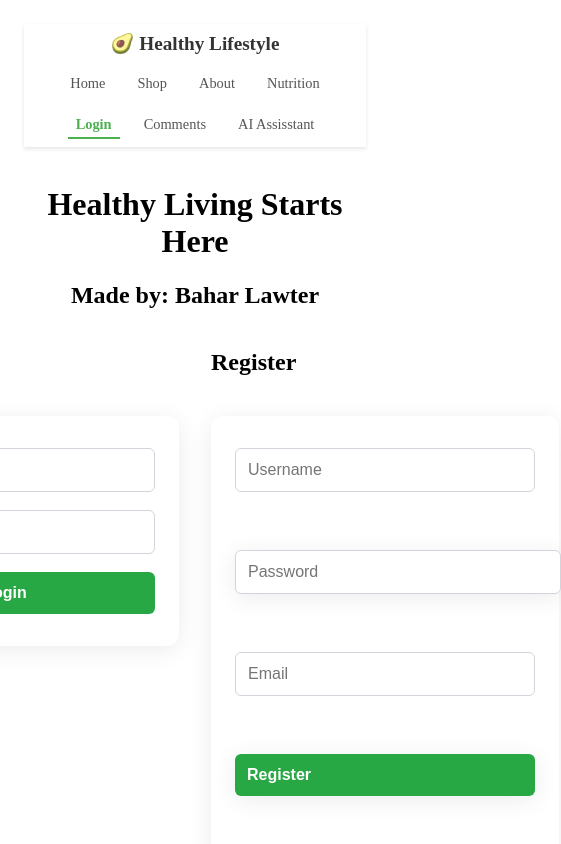
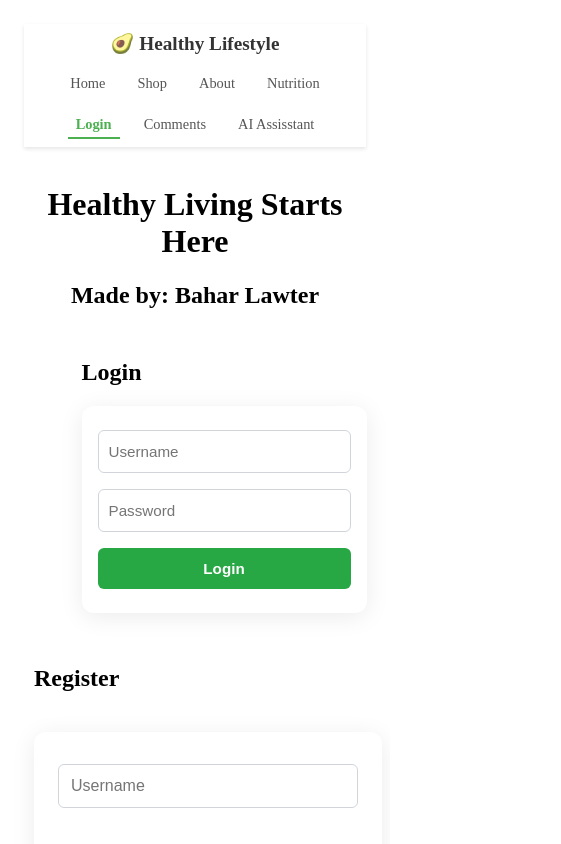
Before and after one commit to baharlawter/Health_Lifestyle_App, a React (Vite) app in the folder FrontEnd/: page /authPage in a window 390 px wide. Shown: the top 844 px of the page, 561 px wide, since content can reach past the window. Built offline with nearby package versions, Linux system fonts and the light colour scheme.

Commit message:
tried differnt verision. Still not resolved a problem. But backend is connected. somenting is going on with Google Gemini

```diff
--- a/FrontEnd/src/components/AuthPage/Login/Login.css
+++ b/FrontEnd/src/components/AuthPage/Login/Login.css
@@ -1,3 +1,4 @@
+/* Base styles */
 .login-form {
   animation: fadeIn 1s ease;
   max-width: 350px;
@@ -8,8 +9,8 @@
   box-shadow: 0 4px 24px rgba(0, 0, 0, 0.08);
   display: flex;
   flex-direction: column;
-  gap: 18px;
-  width: 300px;
+  gap: 40px;
+  width: 90%;
 }
 
 @keyframes fadeIn {
@@ -29,6 +30,8 @@
   border-radius: 6px;
   font-size: 1rem;
   transition: border-color 0.2s;
+  width: 100%;
+  box-sizing: border-box;
 }
 
 .login-form input:focus {
@@ -46,6 +49,8 @@
   font-weight: 600;
   cursor: pointer;
   transition: background 0.2s;
+  width: 100%;
+  box-sizing: border-box;
 }
 
 .login-form button:hover {
@@ -59,3 +64,104 @@
   min-height: 22px;
   text-align: center;
 }
+
+/* Auth container for stacking forms */
+.auth-container {
+  display: flex;
+  flex-direction: row;
+  gap: 40px;
+  justify-content: center;
+  align-items: flex-start;
+  padding: 20px;
+  flex-wrap: wrap;
+}
+
+/* Tablet styles */
+@media (max-width: 768px) {
+  .auth-container {
+    flex-direction: column;
+    gap: 20px;
+    align-items: center;
+    padding: 15px;
+  }
+
+  .login-form {
+    max-width: 400px;
+    margin: 0 auto;
+    padding: 28px 20px;
+    width: 90%;
+  }
+
+  .login-form input,
+  .login-form button {
+    padding: 14px;
+    font-size: 1rem;
+  }
+}
+
+/* Mobile styles */
+@media (max-width: 480px) {
+  .auth-container {
+    flex-direction: column;
+    gap: 15px;
+    padding: 10px;
+  }
+
+  .login-form {
+    max-width: none;
+    margin: 0;
+    padding: 24px 16px;
+    width: 100%;
+    gap: 16px;
+  }
+
+  .login-form input,
+  .login-form button {
+    padding: 12px 10px;
+    font-size: 0.95rem;
+  }
+
+  .login-form div {
+    font-size: 0.9rem;
+  }
+}
+
+/* Very small phones */
+@media (max-width: 320px) {
+  .auth-container {
+    padding: 5px;
+    gap: 10px;
+  }
+
+  .login-form {
+    padding: 20px 12px;
+    gap: 14px;
+  }
+
+  .login-form input,
+  .login-form button {
+    padding: 10px 8px;
+    font-size: 0.9rem;
+  }
+
+  .login-form div {
+    font-size: 0.85rem;
+    margin-top: 6px;
+  }
+}
+
+/* Landscape mobile */
+@media (max-width: 768px) and (orientation: landscape) {
+  .auth-container {
+    flex-direction: row;
+    gap: 20px;
+    overflow-x: auto;
+  }
+
+  .login-form {
+    margin: 10px 0;
+    max-height: 70vh;
+    overflow-y: auto;
+    min-width: 280px;
+  }
+}
```
Also changed, not shown: 2 other files (tests, documents, lock files or other folders).
